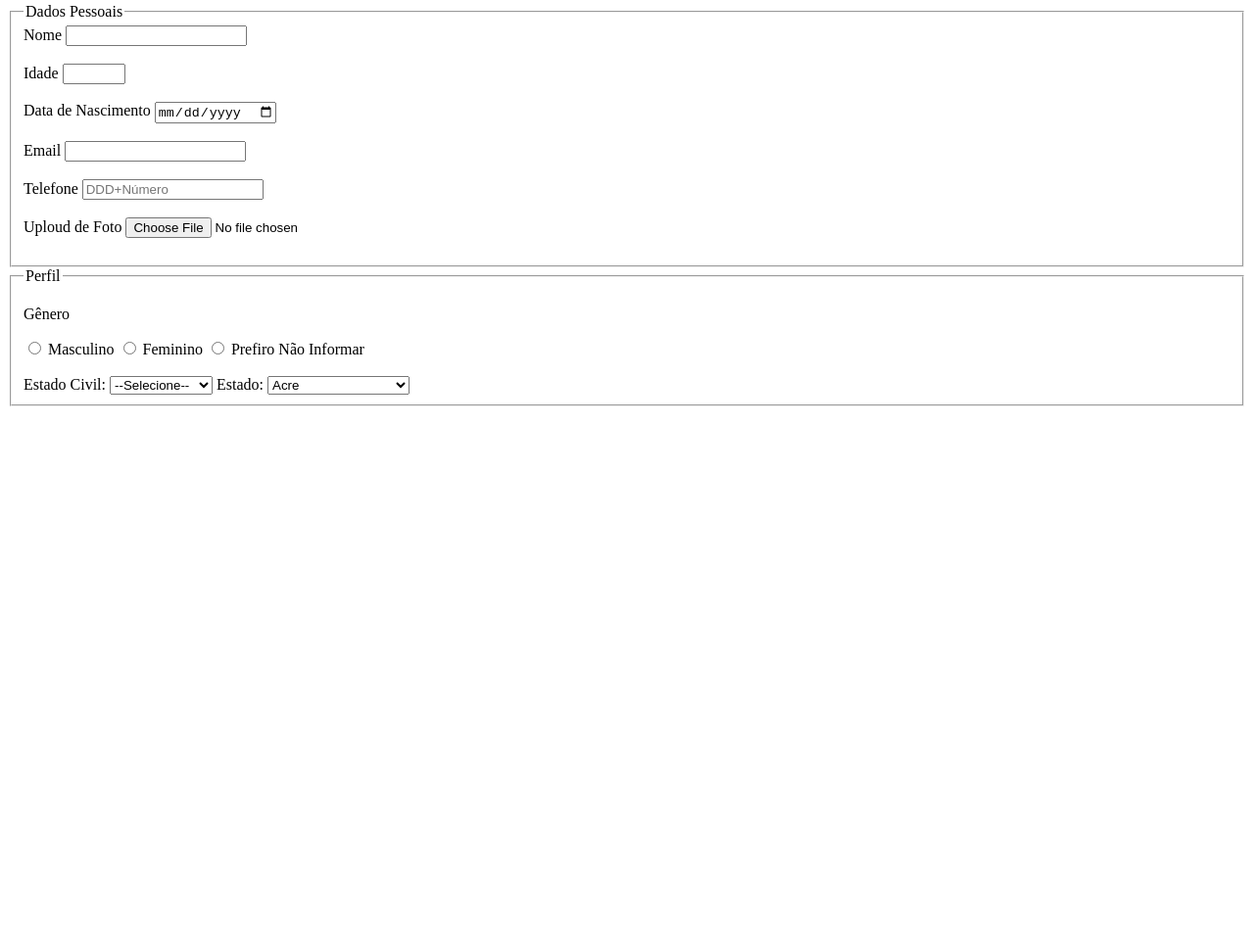
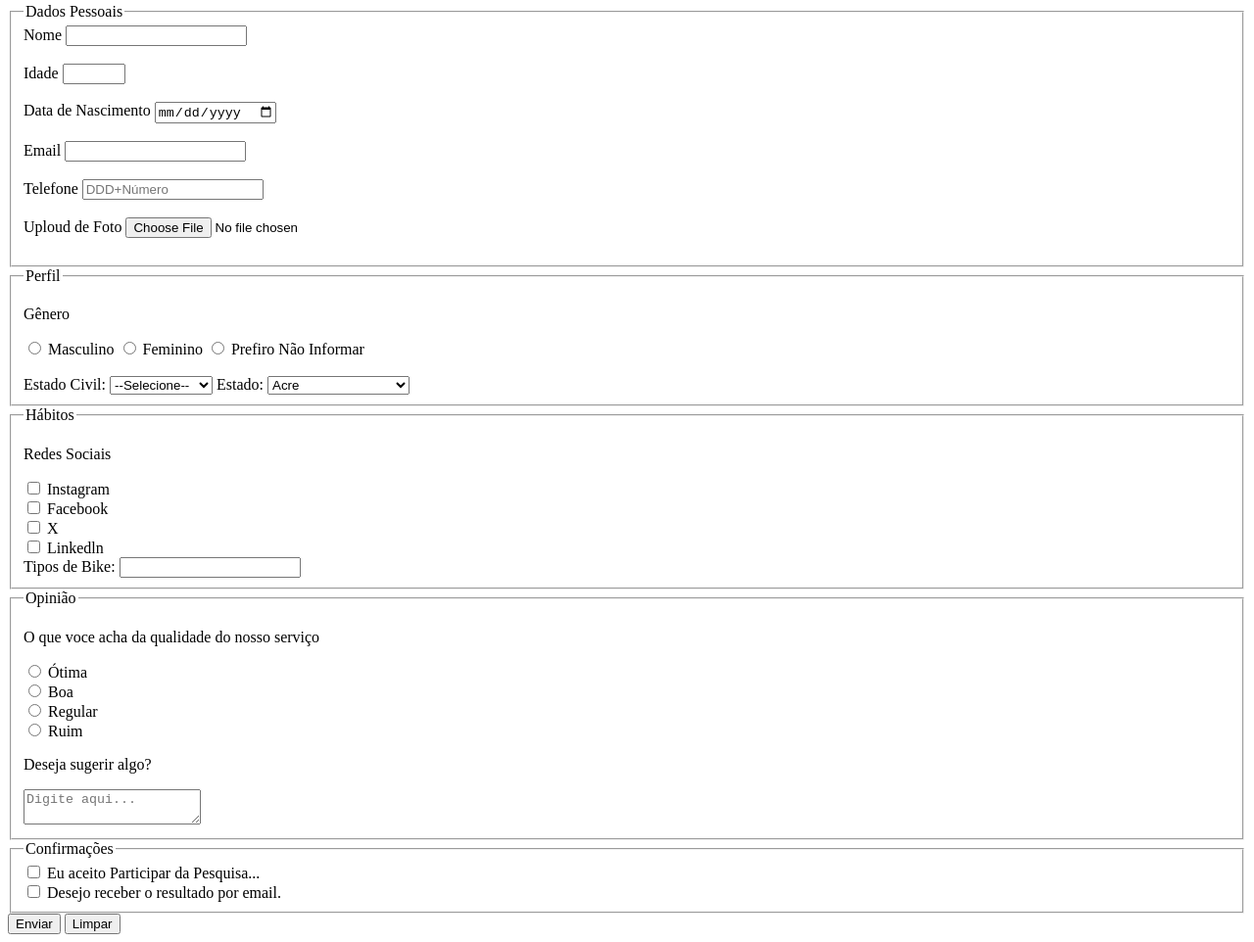
Before and after one commit to evelynrodl/pesquisa-movebike, a plain HTML site: page index.html in a window 1280 px wide. Shown: the part 221-1183 px from the top of the page at 98% size. Before the commit the page ends 800 px from the top, so only its background shows below. Drawn offline with Linux system fonts and the light colour scheme.

Commit message:
Feat/Tela HTML do form

```diff
--- a/index.html
+++ b/index.html
@@ -109,6 +109,71 @@
 
 
                 </fieldset>
+
+                <fieldset>
+                    <legend>Hábitos</legend>
+                    <p>Redes Sociais</p>
+                    <input type="checkbox" name="social" value="Instagram"/>
+                    <label for="social">Instagram</label>
+                    <br>
+                    <input type="checkbox" name="social" value="facebook"/>
+                    <label for="social">Facebook</label>
+                    <br>
+                    <input type="checkbox" name="social" value="x"/>
+                    <label for="social">X</label>
+                    <br>
+                    <input type="checkbox" name="social" value="linkedln"/>
+                    <label for="social">Linkedln</label>
+                    <br>
+
+                    <label for="bikes">Tipos de Bike:</label>
+                    <input list="bikesTypes" name="bikes" type="text">
+                    <datalist id="bikesTypes">
+                        <option value="Urbana">
+                        <option value="Mountain Bike">
+                        <option value="Performance">
+                        <option value="Ebike">
+                    </datalist>
+                </fieldset>
+
+                <fieldset>
+                    <legend>Opinião</legend>
+                    <p>O que voce acha da qualidade do nosso serviço</p>
+
+                    <input type="radio" name="userOpinion" value="otim">
+                    <label for="userOpinion">Ótima</label>
+                    <br>
+
+                    <input type="radio" name="userOpinion" value="boa">
+                    <label for="userOpinion">Boa</label>
+                    <br>
+
+                    <input type="radio" name="userOpinion" value="regular">
+                    <label for="userOpinion">Regular</label>
+                    <br>
+
+                    <input type="radio" name="userOpinion" value="ruim">
+                    <label for="userOpinion">Ruim</label>
+                    <br>
+
+                    <p>Deseja sugerir algo?</p>
+                    <textarea name="userComment" placeholder="Digite aqui..."></textarea>
+                </fieldset>
+
+                <fieldset>
+                   <legend>Confirmações</legend>
+                   <input type="checkbox" name="userLGPD" id="userLGPDTerm" value="accept" required>
+                   <label for="userLGPDTerm">Eu aceito Participar da Pesquisa...</label>
+                   <br>
+
+                   <input type="checkbox" name="userGetResult" id="getResult" value="accept">
+                   <label for="getResult">Desejo receber o resultado por email.</label>
+                   <br>
+
+                </fieldset>
+
+                <button type="submit">Enviar</button>
+                <button type="reset">Limpar</button>
             </form>
         </section>
     </main>
```
Also changed, not shown: style.css (added).
